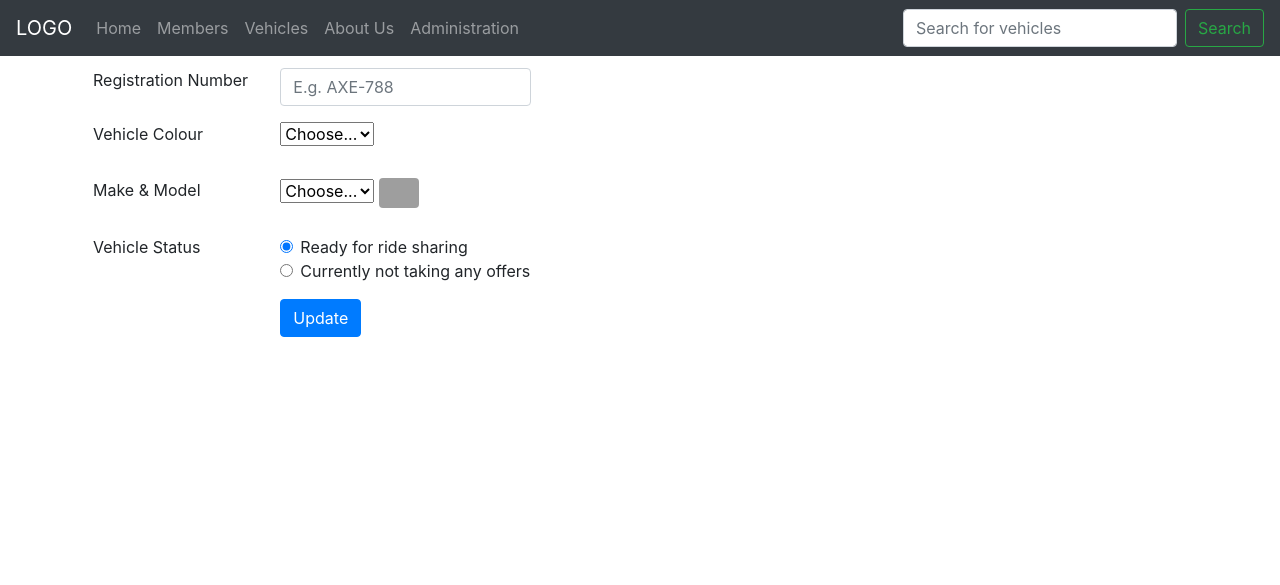
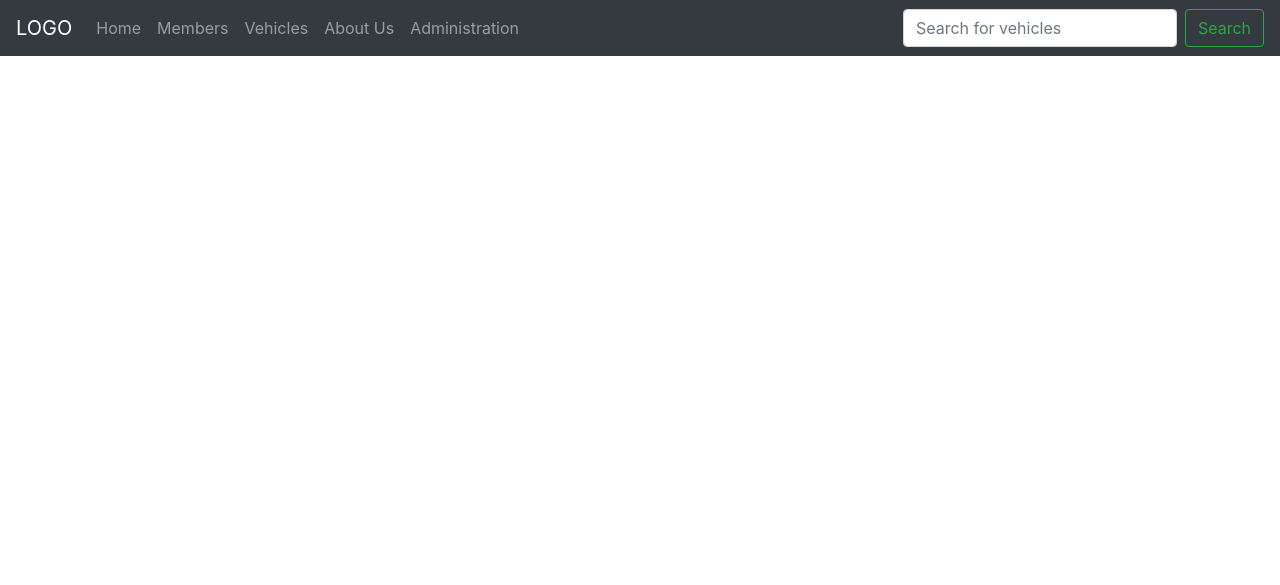
Before and after one commit to falakn2405/dareecha_baham, a Django app: template baham/templates/editvehicle.html in a window 1280 px wide. Shown: the top 585 px of the page. Run offline with Django 4.2, Linux system fonts and the light colour scheme; the template is opened without the code that fills it, so the values that code supplies are empty; some libraries are stand-ins or nearby versions; grey boxes are pictures that could not be loaded.

Commit message:
Update editvehicle.html

```diff
--- a/baham/templates/editvehicle.html
+++ b/baham/templates/editvehicle.html
@@ -1,93 +1,3 @@
 {% include 'header.html' %}
 
-<script>
-    $(document).ready(function(){
-        $("#modelSelection").change(function(){
-            // When the selected option is changed, we'd like to attach associated icon for the car type
-            var values = $("#modelSelection option:selected");
-            const arr = values.text().split('|');
-            if (arr.length > 0) {
-                $("#modelThumbnail").attr('src', "/static/images/" + arr[0] + ".png");
-            }
-        });
-    });
-</script>
-
-<form action="update/" method="post" class="row g-3">
-    {% csrf_token %}
-
-    <div class="container">
-        <div class="row p-2">
-            <div class="col-md-2">
-                <label class="form-label">Registration Number</label>
-            </div>
-            <div class="col-md-3">
-                <input type="text" class="form-control" id="registrationNumberText" name="registrationNumberText" maxlength="8"
-                       placeholder="E.g. AXE-788" required>
-            </div>
-        </div>
-
-        <div class="row p-2">
-            <div class="col-md-2">
-                <label class="form-label">Vehicle Colour</label>
-            </div>
-            <div class="col-md-3">
-                <select class="form-select form-select-lg mb-3" id = "colourSelection" name="colourSelection" required>
-                    <option selected disabled value="">Choose...</option>
-                    {% for c in colours %}
-                    <option style="color: c" value="{{c}}">{{c}}</option>
-                    {% endfor %}
-                </select>
-            </div>
-        </div>
-
-        <div class="row p-2">
-            <div class="col-md-2">
-                <label class="form-label">Make & Model</label>
-            </div>
-            <div class="col-md-3">
-                <select class="form-select form-select-lg mb-3" id="modelSelection" name="modelSelection" required>
-                    <option selected disabled value="">Choose...</option>
-                    {% for m in models %}
-                    <option value="{{m.model_id}}">{{m.type}}| {{m.vendor}} - {{m.model}}</option>
-                    {% endfor %}
-                </select>
-                <img id="modelThumbnail" src="/static/images/GENERIC_CAR.png" class="rounded mx-auto" alt="..." width="40">
-            </div>
-        </div>
-
-        <div class="row p-2">
-            <div class="col-md-2">
-                <label class="form-label">Vehicle Status</label>
-            </div>
-            <div class="col-md-4">
-                <div class="form-check">
-                    <input class="form-check-input" type="radio" name="statusCheck" id="available"
-                           value="AVAILABLE" checked>
-                    <label class="form-check-label" for="available">
-                        Ready for ride sharing
-                    </label>
-                </div>
-                <div class="form-check">
-                    <input class="form-check-input" type="radio" name="statusCheck" id="inactive"
-                           value="INACTIVE">
-                    <label class="form-check-label" for="inactive">
-                        Currently not taking any offers
-                    </label>
-                </div>
-            </div>
-        </div>
-
-        <div class="row p-2">
-            <div class="col-md-2">
-            </div>
-            <div class="col-md-4">
-                <button class="btn btn-primary" type="submit" id="updateButton">Update</button>
-            </div>
-        </div>
-
-    </div> <!-- /container -->
-
-</form>
-
 {% include 'footer.html' %}
```
